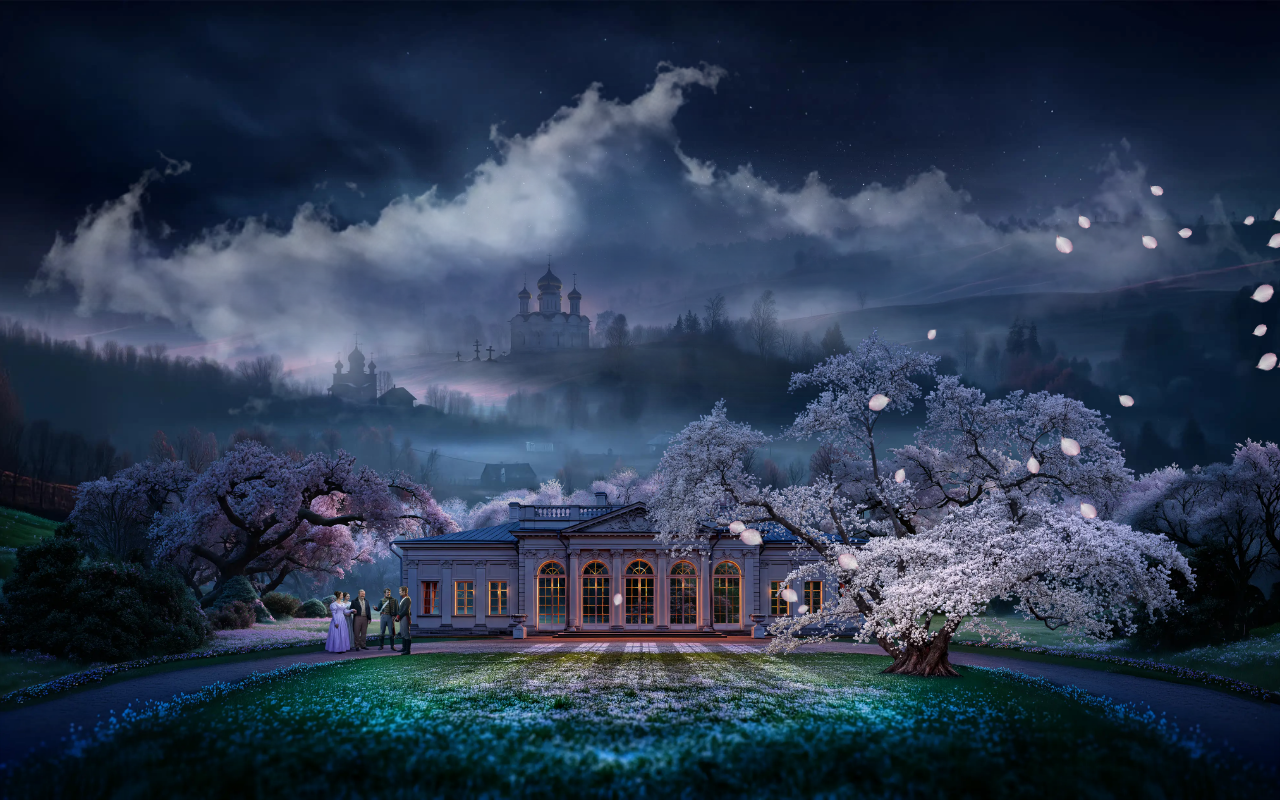
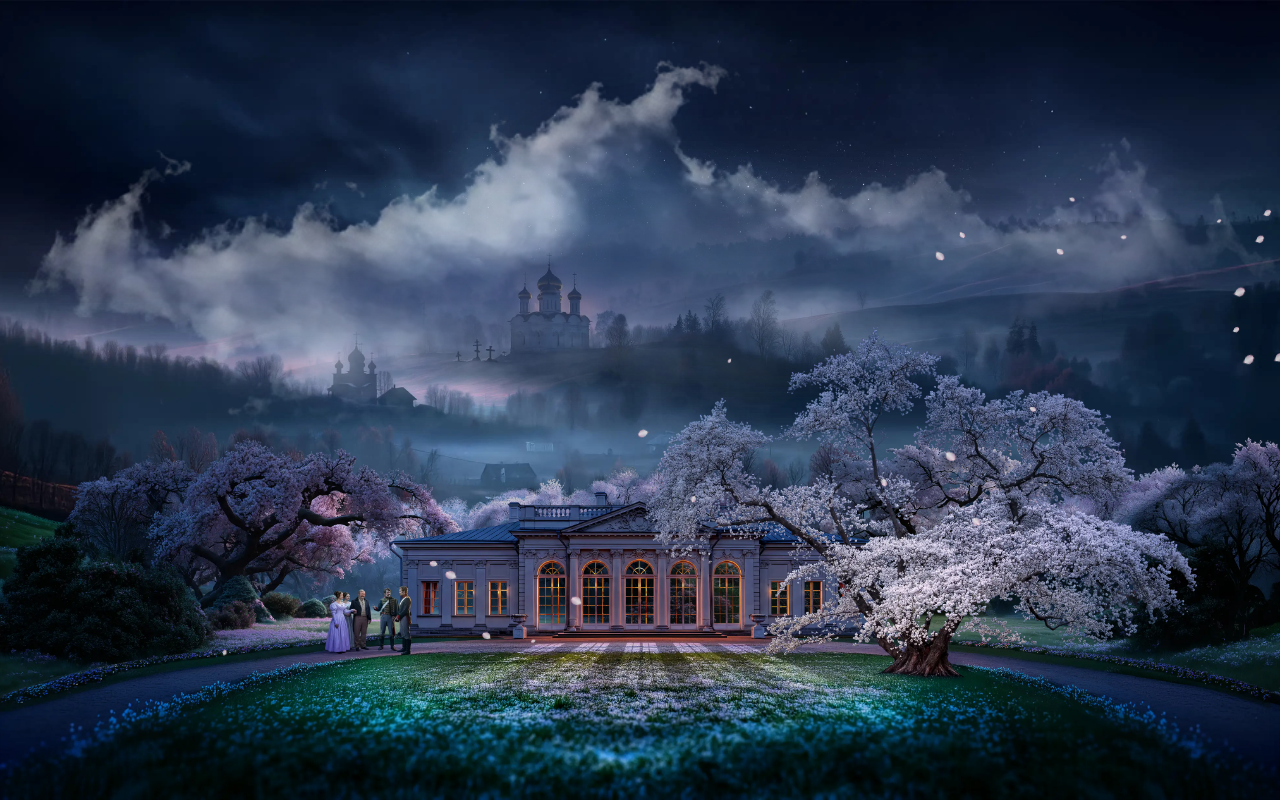
Before and after one commit to sebastianvasquezechavarria1234/alfoart-clone, a React (Vite) app: page / in a window 1280 px wide. Built offline with nearby package versions, Linux system fonts and the light colour scheme.

Commit message:
style(animation): adjust falling petal size variation

```diff
--- a/src/App.tsx
+++ b/src/App.tsx
@@ -6,11 +6,11 @@ import petal from './assets/petal.webp'
 
 const petals = Array.from({ length: 30 }, (_, i) => ({
   id: i,
-  size: Math.floor(Math.random() * 11) + 10,
+  size: Math.floor(Math.random() * 7) + 4,
   top: Math.floor(Math.random() * 40) + 10,
   duration: Math.floor(Math.random() * 5) + 6,
   delay: Math.random() * 8,
-  xDrift: Math.floor(Math.random() * 30) + 50,
+  xDrift: Math.floor(Math.random() * 40) + 80,
 }))
 
 function App() {
--- a/src/index.css
+++ b/src/index.css
@@ -13,7 +13,7 @@ html, body, #root {
     transform: translate(0, 0) rotate(0deg);
   }
   100% {
-    transform: translate(var(--x-drift, -80vw), 60vh) rotate(360deg);
+    transform: translate(var(--x-drift, -120vw), calc(30vh + 300px)) rotate(360deg);
   }
 }
 
```
